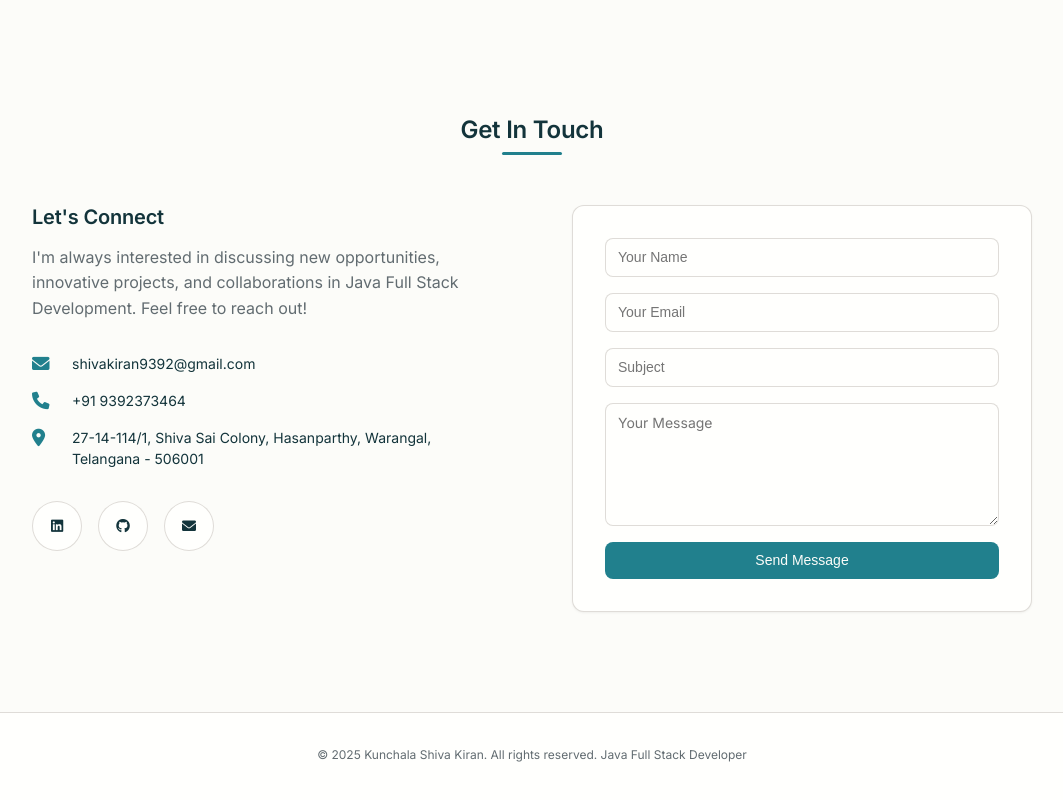
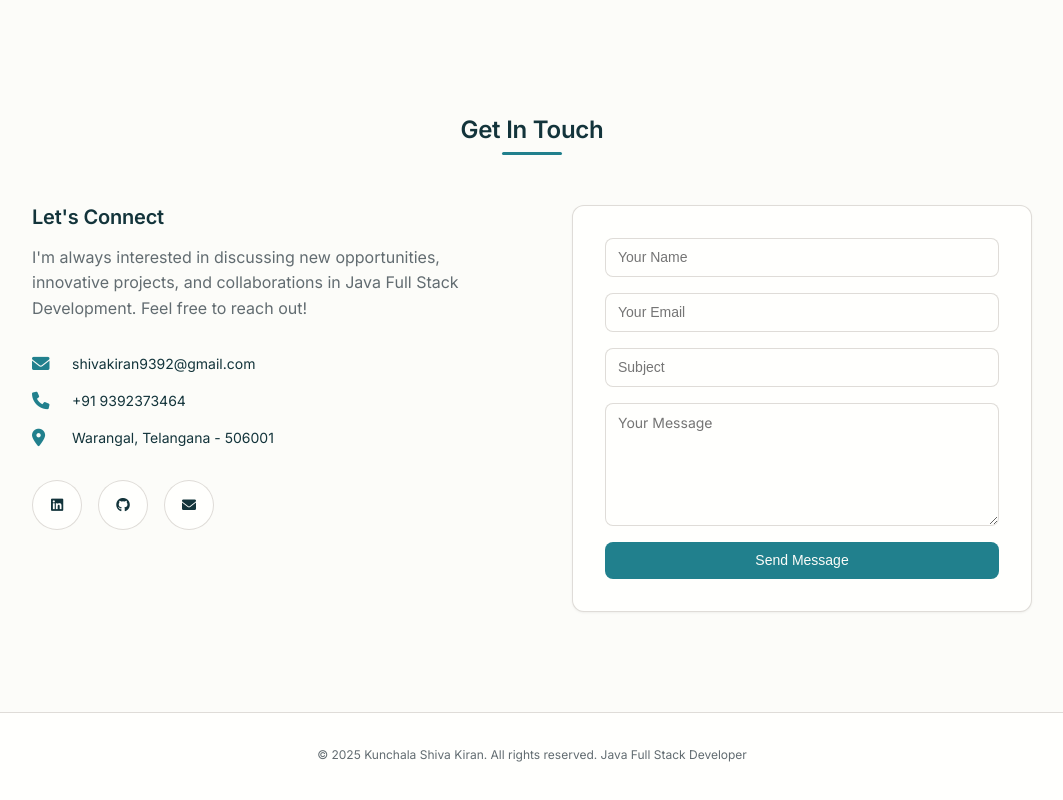
Before and after one commit to kshivakiran/Portfolio-Website, a plain HTML site: page index.html in a window 1280 px wide. Shown: the part 6291-7091 px from the top of the page, without its empty margins (108-1171 px from the left). Drawn offline with Linux system fonts and the light colour scheme; a web font is replaced by a local one.

Commit message:
Update index.html

```diff
--- a/index.html
+++ b/index.html
@@ -450,7 +450,7 @@
                         </div>
                         <div class="contact-item">
                             <i class="fas fa-map-marker-alt"></i>
-                            <span>27-14-114/1, Shiva Sai Colony, Hasanparthy, Warangal, Telangana - 506001</span>
+                            <span> Warangal, Telangana - 506001</span>
                         </div>
                     </div>
 
```
